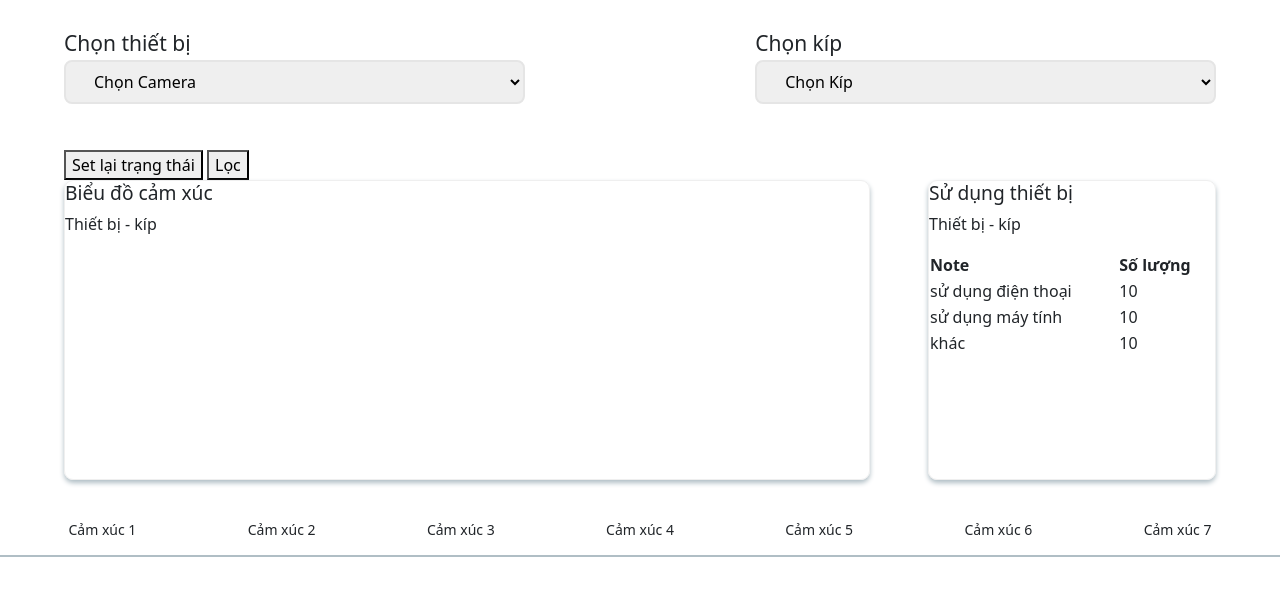
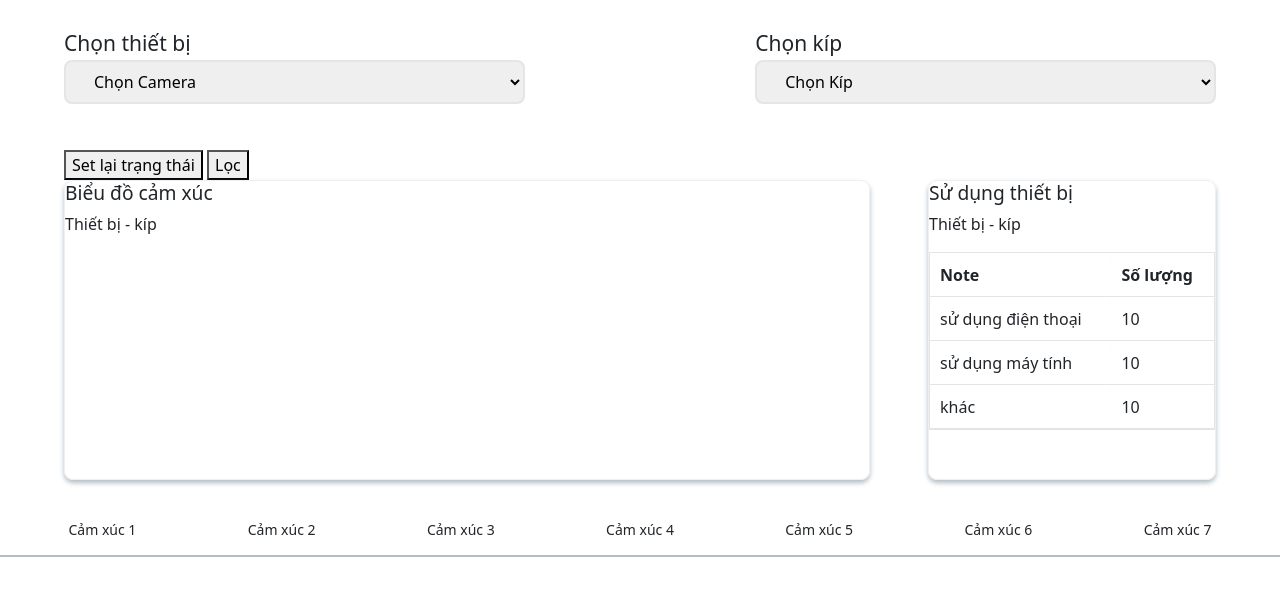
Before and after one commit to longdq01/Emotion-Classification, a Flask app: template Flask/templates/home.html in a window 1280 px wide. Shown: the part 56-657 px from the top of the page. Run offline with Flask 2, Linux system fonts and the light colour scheme; the template is opened without the code that fills it, so the values that code supplies are empty; some libraries are stand-ins or nearby versions.

Commit message:
Update home.css

```diff
--- a/Flask/static/css/home.css
+++ b/Flask/static/css/home.css
@@ -88,3 +88,16 @@ label {
 #image div img{
     width: 100%;
 }
+
+table, th, td { /* */
+    background: #FFFFFF;
+    border: 1px solid #E4E4E7;
+    box-sizing: border-box;
+    box-shadow: inset 0px -1px 0px #E4E4E7;
+    border-radius: 8px 8px 0px 0px;
+    padding: 10px;
+
+}
+th {
+    text-align: center;
+}
```
